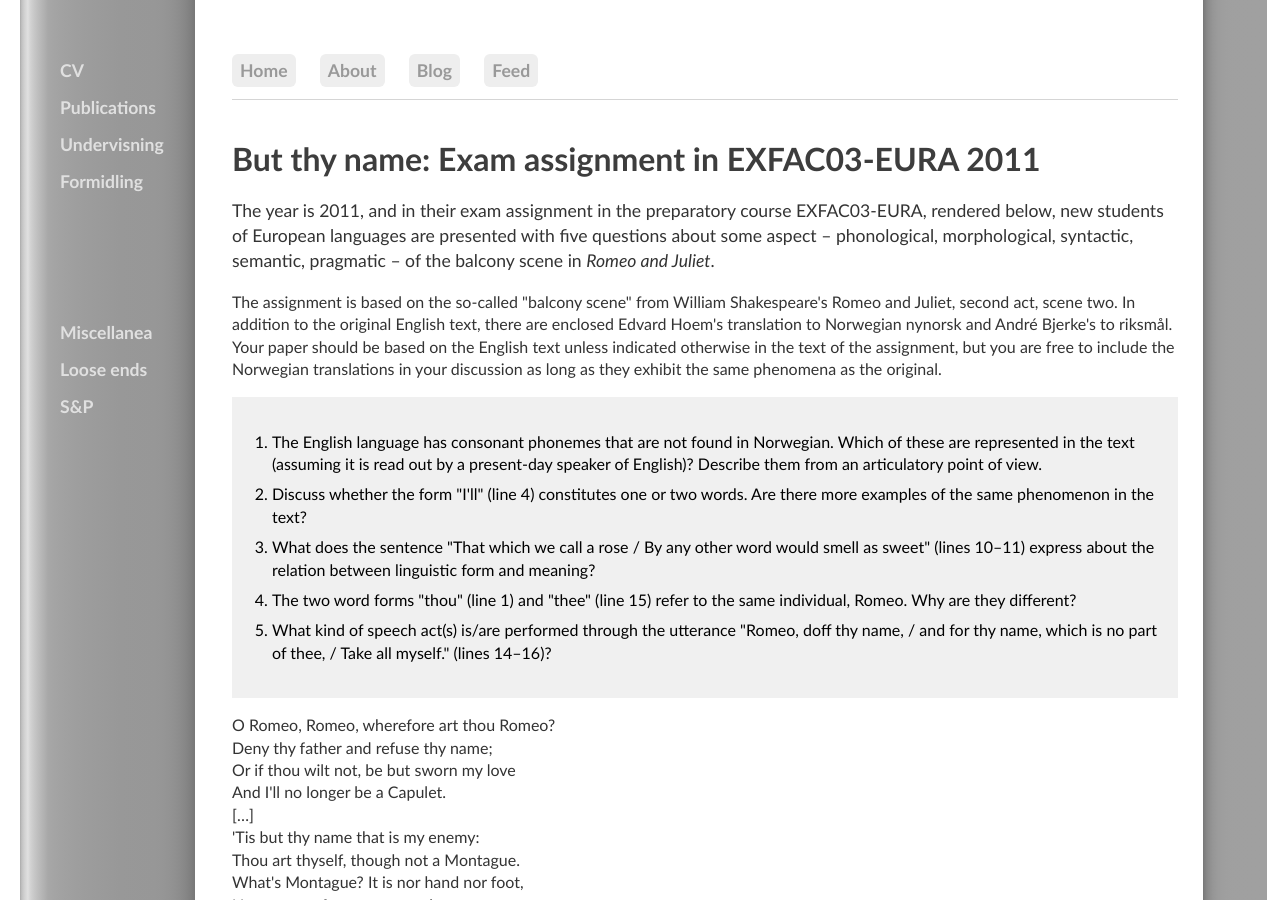
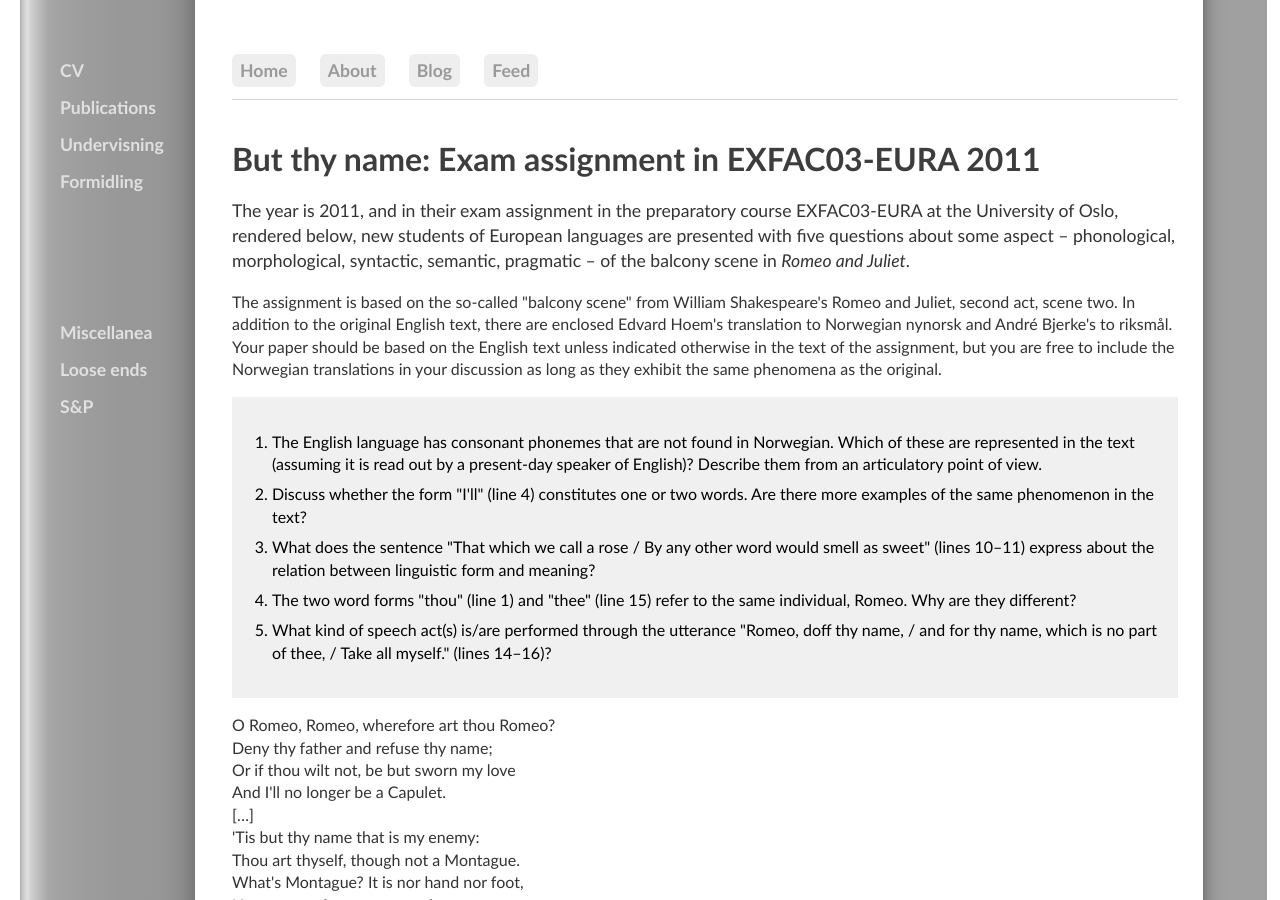
Before and after one commit to kjelljs/kjelljs.github.io, a Jekyll site: the page built from courses/juliet.html, in a window 1280 px wide and 900 px high. Built offline with Jekyll 4.4.1, drawn with Linux system fonts in a browser that asks for light colours.

Commit message:
Update juliet.html

```diff
--- a/courses/juliet.html
+++ b/courses/juliet.html
@@ -14,7 +14,7 @@
 }
 </style>
 <div class="ingress">
-  <p>The year is 2011, and in their exam assignment in the preparatory course EXFAC03-EURA, rendered below, new students of European languages are presented with five questions about some aspect – phonological, morphological, syntactic, semantic, pragmatic – of the balcony scene in <i>Romeo and Juliet</i>.</p></div>
+  <p>The year is 2011, and in their exam assignment in the preparatory course EXFAC03-EURA at the University of Oslo, rendered below, new students of European languages are presented with five questions about some aspect – phonological, morphological, syntactic, semantic, pragmatic – of the balcony scene in <i>Romeo and Juliet</i>.</p></div>
 <p>The assignment is based on the so-called "balcony scene" from William Shakespeare's Romeo and Juliet, second act, scene two. In addition to the original English text, there are enclosed Edvard Hoem's translation to Norwegian nynorsk and André Bjerke's to riksmål. Your paper should be based on the English text unless indicated otherwise in the text of the assignment, but you are free to include the Norwegian translations in your discussion as long as they exhibit the same phenomena as the original.</p>
 <div style="background-color:#f0f0f0;"></br><ol style="margin-right:5px;">
 <li>The English language has consonant phonemes that are not found in Norwegian. Which of these are represented in the text (assuming it is read out by a present-day speaker of English)? Describe them from an articulatory point of view.</li>
```
